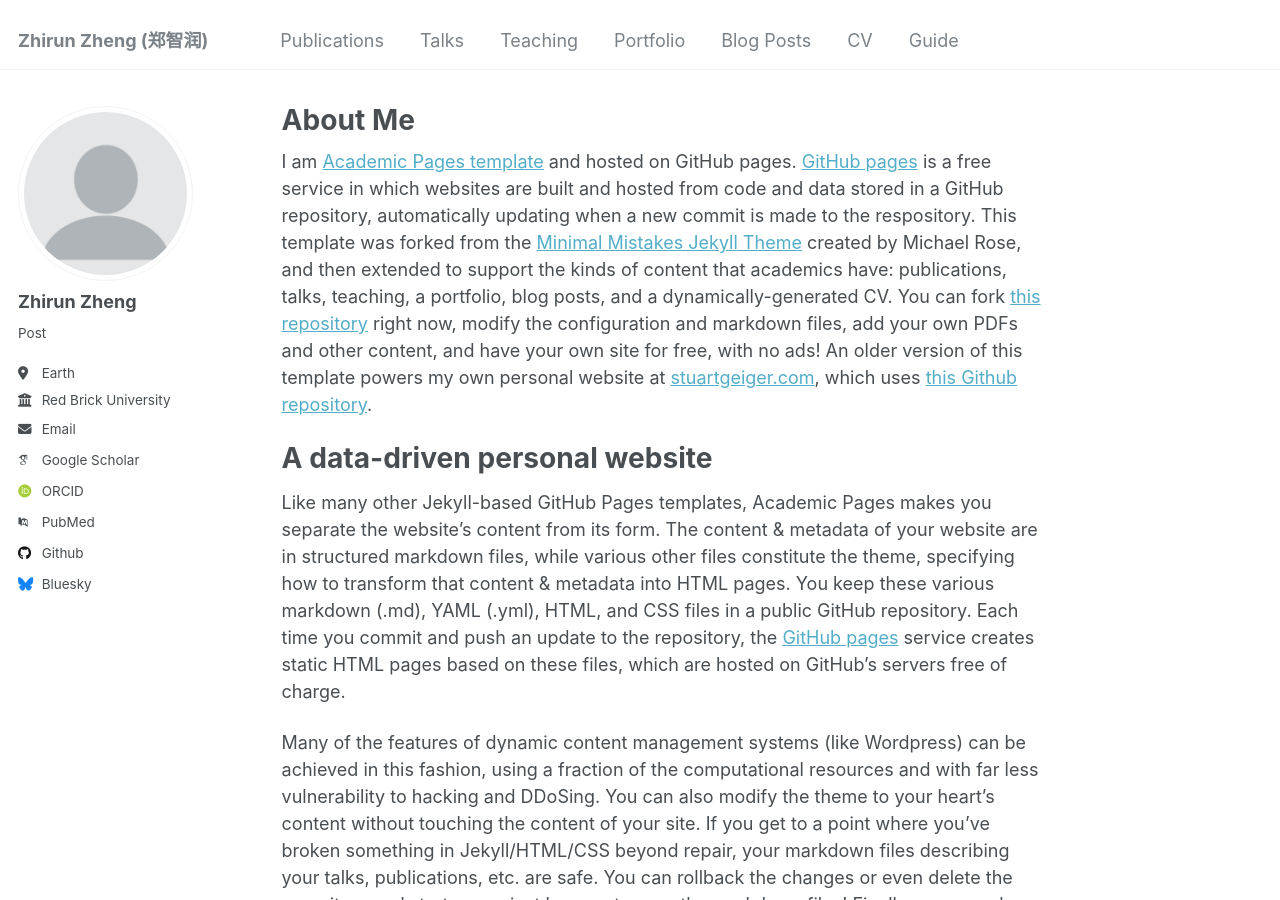
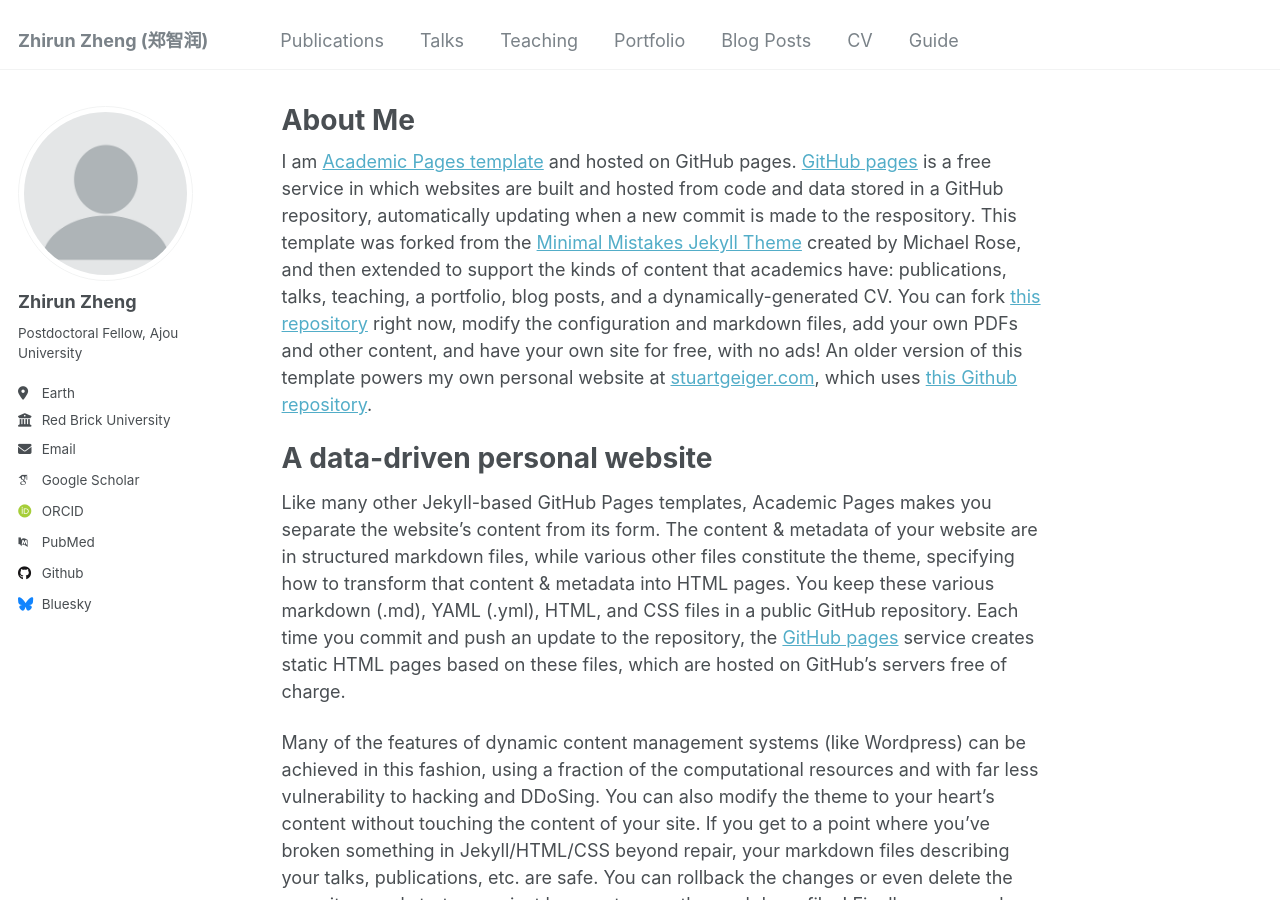
Before and after one commit to zhengzhirun/EN, a Jekyll site: the page built from _pages/about.md, in a window 1280 px wide and 900 px high. Built offline with Jekyll 4.4.1, drawn with Linux system fonts in a browser that asks for light colours; some web fonts are replaced.

Commit message:
Update _config.yml

```diff
--- a/_config.yml
+++ b/_config.yml
@@ -24,7 +24,7 @@ author:
   avatar           : "profile.png"
   name             : "Zhirun Zheng"
   pronouns         : # example: "she/her"
-  bio              : "Post"
+  bio              : "Postdoctoral Fellow, Ajou University"
   location         : "Earth"
   employer         : "Red Brick University"
   uri              : # URL
```
